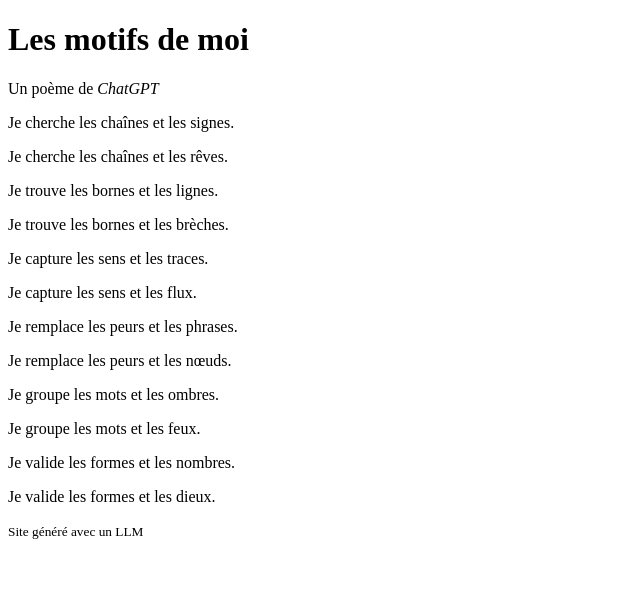
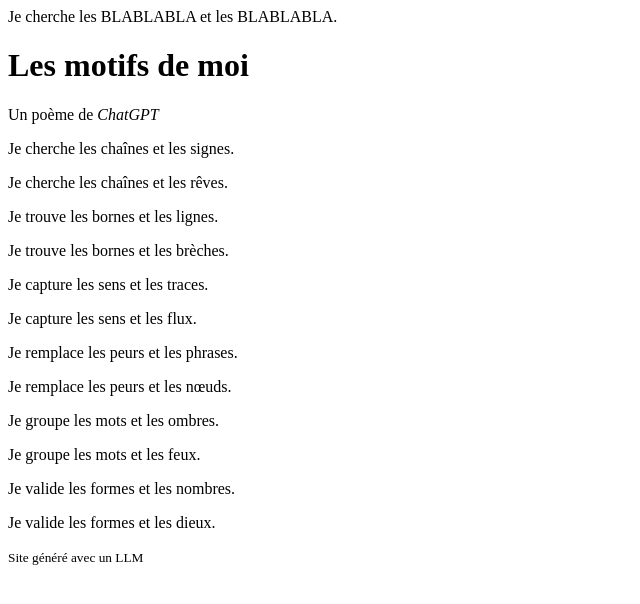
Before and after one commit to a-bougouin/a-bougouin.github.io, a plain HTML site: page index.html in a window 1280 px wide. Shown: the whole page, without its empty margins (0-640 px from the left). Drawn offline with Linux system fonts and the light colour scheme.

Commit message:
new test

```diff
--- a/index.html
+++ b/index.html
@@ -8,6 +8,8 @@
     <script src="https://j.staging6-wovn.com/1" data-wovnio="key=2ndbdT" async></script>
 </head>
 <body>
+    <quote>Je cherche les BLABLABLA et les BLABLABLA.</quote>
+
     <h1>Les motifs de moi</h1>
     <p>Un poème de <em>ChatGPT</em></p>
 
```
